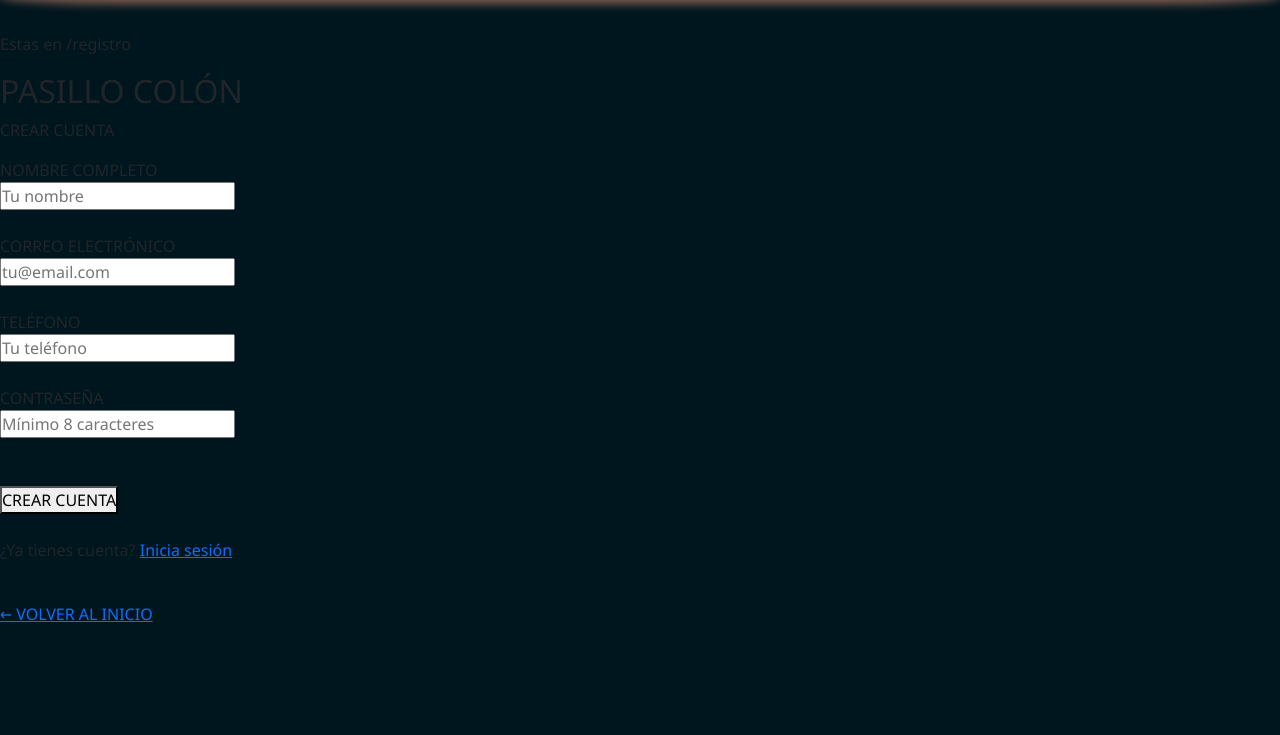
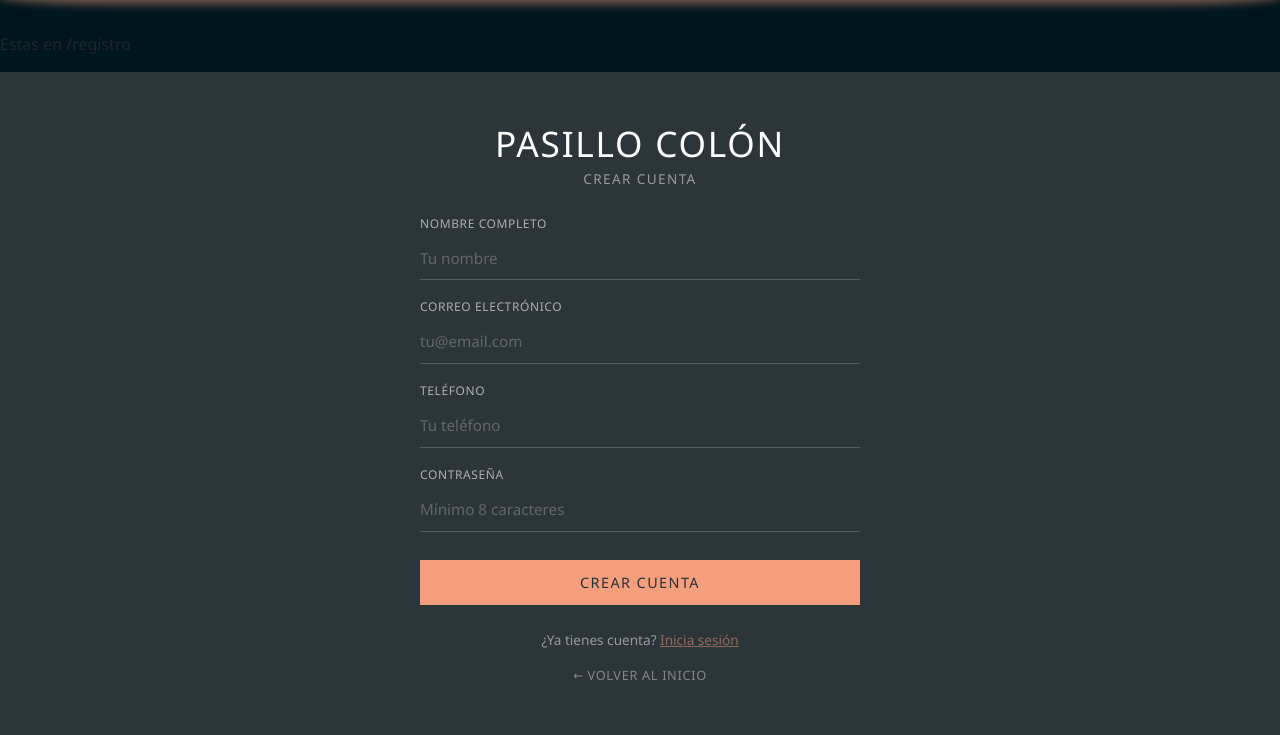
Before and after one commit to Sponton-Lucas/Proyecto-Final-IDS, a Flask app: page /registro in a window 1280 px wide. Shown: the part 75-810 px from the top of the page. Before the commit the page ends 697 px from the top, so only its background shows below. Run offline with Flask 3, Linux system fonts and the light colour scheme.

Commit message:
Implementacion de los estilos css para las secciones 7, 19 y 24

```diff
--- a/front-end/static/css/styles.css
+++ b/front-end/static/css/styles.css
@@ -455,3 +520,195 @@
 .seccion-faq details[open] summary::after {
   content: ' −';
 }
+
+/* --- ESTILOS SECCIÓN 19 --- */
+.s19-seccion {
+  background-color: var(--secundario);
+  padding: 60px 20px;
+  display: flex;
+  justify-content: center;
+}
+
+.s19-contenedor {
+  width: 100%;
+  max-width: 850px;
+  display: flex;
+  flex-direction: column;
+  align-items: center;
+}
+
+.s19-bloque-encabezado {
+  text-align: center;
+  margin-bottom: 30px;
+}
+
+.s19-titulo {
+  color: white;
+  font-size: 2.2rem;
+  font-weight: 300;
+  font-family: var(--font-family);
+  margin: 0 0 8px 0;
+  padding: 0;
+}
+
+.s19-parrafo {
+  color: white;
+  font-family: var(--font-family);
+  font-weight: 300;
+  font-size: 1.1rem;
+  opacity: 0.9;
+  margin: 0;
+}
+
+.s19-bloque-mapa {
+  background-color: rgba(255, 255, 255, 0.08);
+  width: 100%;
+  padding: 25px;
+  border-radius: 20px;
+  box-shadow: 0 10px 30px rgba(0,0,0,0.5);
+  display: flex;
+  overflow: hidden;
+}
+
+.s19-mapa-iframe {
+  width: 100%;
+  height: 450px;
+  border: none;
+  border-radius: 12px;
+}
+/* --- FIN ESTILOS SECCIÓN 19 --- */
+
+/* --- ESTILOS SECCIÓN 24--- */
+.s24-seccion {
+  background-color: #2c3539;
+  padding: 50px 20px;
+  display: flex;
+  justify-content: center;
+  align-items: center;
+  min-height: 80vh;
+}
+
+.s24-contenedor {
+  width: 100%;
+  max-width: 440px;
+  display: flex;
+  flex-direction: column;
+  align-items: center;
+}
+
+.s24-encabezado {
+  text-align: center;
+  margin-bottom: 25px;
+}
+
+.s24-titulo-principal {
+  color: white;
+  font-family: var(--font-family);
+  font-size: 2.2rem;
+  font-weight: 300;
+  letter-spacing: 0.05em;
+  margin: 0 0 5px 0;
+}
+
+.s24-subtitulo {
+  color: white;
+  font-family: var(--font-family);
+  font-size: 0.85rem;
+  font-weight: 300;
+  opacity: 0.5;
+  letter-spacing: 0.1em;
+  margin: 0;
+}
+
+.s24-formulario {
+  width: 100%;
+  display: flex;
+  flex-direction: column;
+  gap: 18px;
+  margin-bottom: 25px;
+}
+
+.s24-grupo-input {
+  display: flex;
+  flex-direction: column;
+  width: 100%;
+}
+
+.s24-label {
+  color: white;
+  font-family: var(--font-family);
+  font-size: 0.75rem;
+  font-weight: 400;
+  opacity: 0.6;
+  letter-spacing: 0.05em;
+  margin-bottom: 4px;
+}
+
+.s24-input {
+  background-color: transparent !important;
+  border: none !important;
+  border-bottom: 1px solid rgba(255, 255, 255, 0.2) !important;
+  color: white;
+  font-family: var(--font-family);
+  font-size: 0.95rem;
+  padding: 10px 0;
+  outline: none;
+  border-radius: 0;
+  transition: border-bottom-color 0.3s ease;
+}
+
+.s24-input:focus {
+  border-bottom-color: #f59e7d !important;
+}
+
+.s24-input::placeholder {
+  color: rgba(255, 255, 255, 0.25);
+  font-weight: 300;
+}
+
+.s24-boton-submit {
+  background-color: #f59e7d;
+  color: var(--secundario);
+  border: none;
+  padding: 12px;
+  font-family: var(--font-family);
+  font-size: 0.9rem;
+  font-weight: 500;
+  letter-spacing: 0.1em;
+  cursor: pointer;
+  margin-top: 10px;
+  transition: opacity 0.2s ease;
+}
+
+.s24-boton-submit:hover {
+  opacity: 0.9;
+}
+
+.s24-texto-login {
+  color: white;
+  font-family: var(--font-family);
+  font-size: 0.85rem;
+  opacity: 0.5;
+  margin: 0 0 15px 0;
+}
+
+.s24-enlace-login {
+  color: #f59e7d;
+  text-decoration: underline;
+  font-weight: 500;
+}
+
+.s24-enlace-volver {
+  color: white;
+  font-family: var(--font-family);
+  font-size: 0.8rem;
+  text-decoration: none;
+  opacity: 0.4;
+  letter-spacing: 0.05em;
+  transition: opacity 0.2s ease;
+}
+
+.s24-enlace-volver:hover {
+  opacity: 0.8;
+}
+/* --- FIN ESTILOS SECCIÓN 24 --- */
--- a/front-end/templates/registro.html
+++ b/front-end/templates/registro.html
@@ -1,95 +1,87 @@
 {% extends "base.html" %}
 
 {% block tittle %} Nombre restaurante - Registro{% endblock %}
-
+{% block estilos %}
+    <link rel="stylesheet" href="{{ url_for('static', filename='css/styles.css') }}">
+{% endblock %}
 {% block content %}
 
 <p>Estas en /registro</p>
 
-<section>    <!-- SECCION 24 -->
+<!-- SECCION 24 -->
+<section class="s24-seccion">
 
-    <div>
+    <div class="s24-contenedor">
 
-        <div>
-            <h2>PASILLO COLÓN</h2>
-            <p>CREAR CUENTA</p>
+        <div class="s24-encabezado">
+            <h2 class="s24-titulo-principal">PASILLO COLÓN</h2>
+            <p class="s24-subtitulo">CREAR CUENTA</p>
         </div>
 
-        <form action="/registrarse" method="POST">
+        <form action="/registrarse" method="POST" class="s24-formulario">
 
-            <div>
-                <label for="nombre">NOMBRE COMPLETO</label>
-                <br>
+            <div class="s24-grupo-input">
+                <label for="nombre" class="s24-label">NOMBRE COMPLETO</label>
                 <input
                     type="text"
                     id="nombre"
                     name="nombre_apellido"
+                    class="s24-input"
                     placeholder="Tu nombre"
                     required
                 >
             </div>
 
-            <br>
-
-            <div>
-                <label for="email">CORREO ELECTRÓNICO</label>
-                <br>
+            <div class="s24-grupo-input">
+                <label for="email" class="s24-label">CORREO ELECTRÓNICO</label>
                 <input
                     type="email"
                     id="email"
                     name="email"
+                    class="s24-input"
                     placeholder="tu@email.com"
                     required
                 >
             </div>
 
-            <br>
-
-            <div>
-                <label for="telefono">TELÉFONO</label>
-                <br>
+            <div class="s24-grupo-input">
+                <label for="telefono" class="s24-label">TELÉFONO</label>
                 <input
                     type="text"
                     id="telefono"
                     name="telefono"
+                    class="s24-input"
                     placeholder="Tu teléfono"
                     required
                 >
             </div>
 
-            <br>
-
-            <div>
-                <label for="password">CONTRASEÑA</label>
-                <br>
+            <div class="s24-grupo-input">
+                <label for="password" class="s24-label">CONTRASEÑA</label>
                 <input
                     type="password"
                     id="password"
                     name="contrasenia"
+                    class="s24-input"
                     placeholder="Mínimo 8 caracteres"
                     required
                 >
             </div>
 
-            <br><br>
-
-            <button type="submit">CREAR CUENTA</button>
+            <button type="submit" class="s24-boton-submit">CREAR CUENTA</button>
 
         </form>
 
-        <br>
-
-        <p>
+        <p class="s24-texto-login">
             ¿Ya tienes cuenta?
-            <a href="/login">Inicia sesión</a>
+            <a href="/login" class="s24-enlace-login">Inicia sesión</a>
         </p>
 
-        <br>
-
-        <a href="/">← VOLVER AL INICIO</a>
+        <a href="/" class="s24-enlace-volver">← VOLVER AL INICIO</a>
 
     </div>
 
 </section>
+<!-- FIN SECCION 24 -->
 
 {% endblock %}
```
Also changed, not shown: other parts of front-end/static/css/styles.css (+65 -0 lines), front-end/templates/conocenos.html (+9 -8 lines), front-end/templates/index.html (+14 -10 lines).
